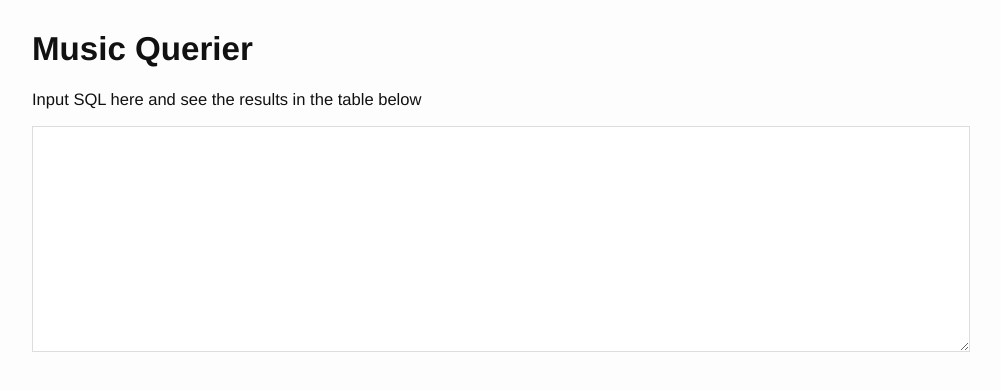
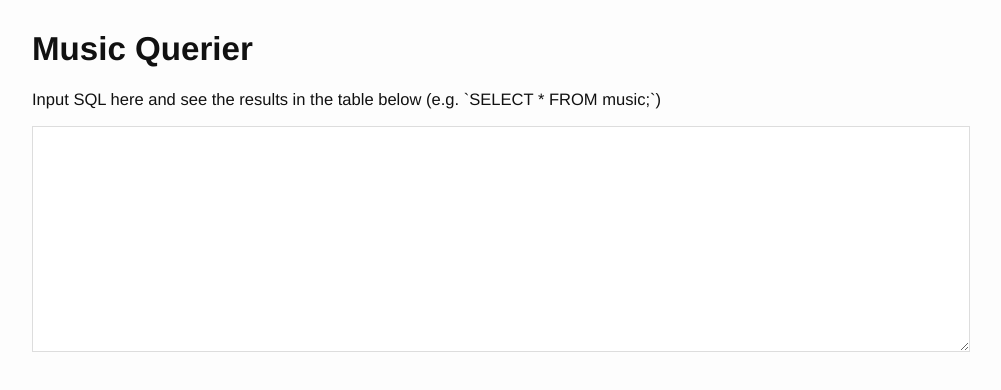
Before and after one commit to Takashiidobe/music-sql, a website built with Vite: page src/index.html in a window 1280 px wide. Shown: the whole page, without its empty margins (48-1049 px from the left). Built offline with nearby package versions, Linux system fonts and the light colour scheme; no server answers.

Commit message:
add netlify.toml

```diff
--- a/src/index.html
+++ b/src/index.html
@@ -25,7 +25,7 @@
 
 <h1>Music Querier</h1>
 
-<p>Input SQL here and see the results in the table below</p>
+<p>Input SQL here and see the results in the table below (e.g. `SELECT * FROM music;`)</p>
 <textarea></textarea>
 
 <table>
```
Also changed, not shown: netlify.toml (added).
